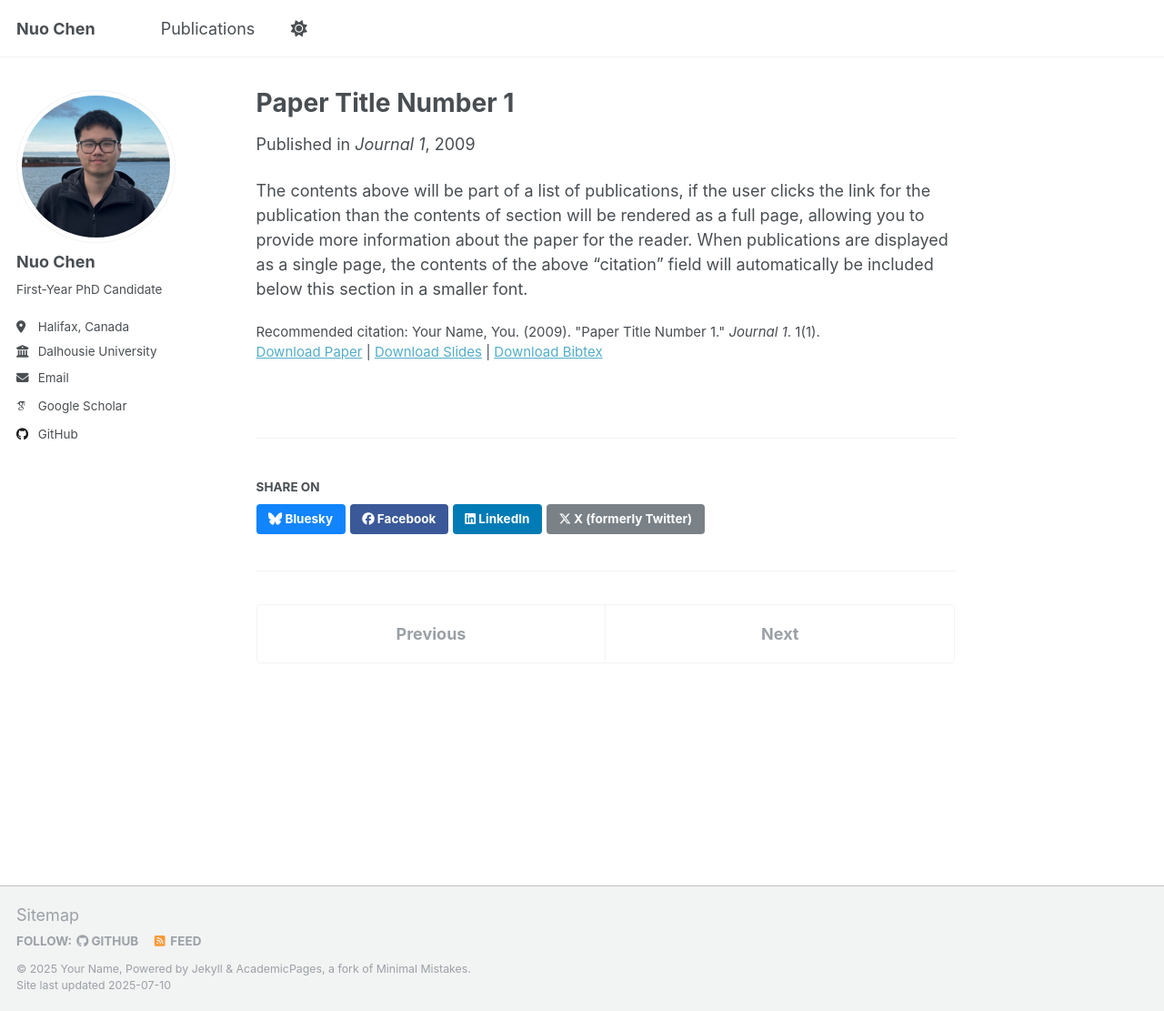
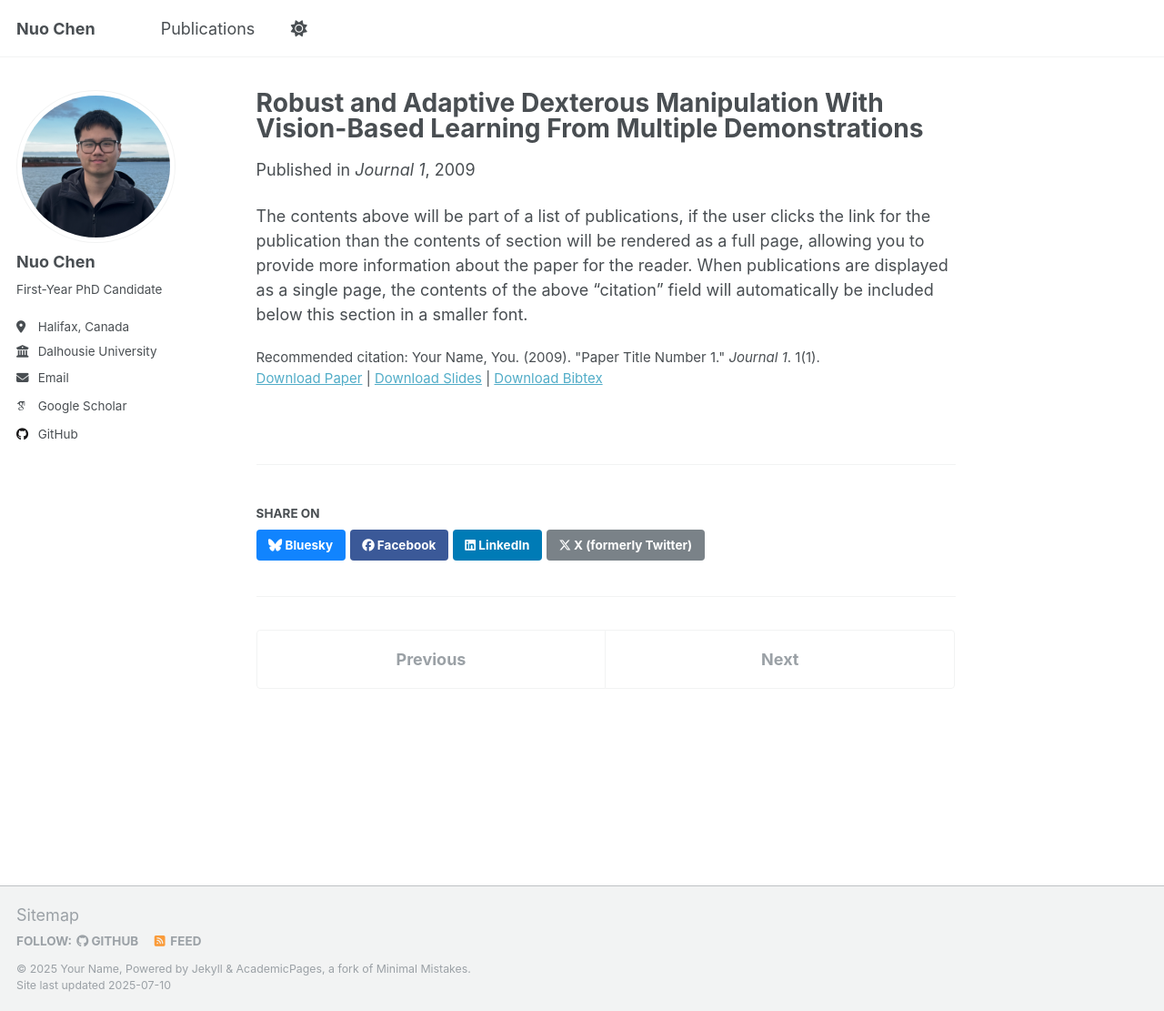
Before and after one commit to NuoChen1999/nuochen1999.github.io, a Jekyll site: the page built from _publications/2009-10-01-paper-title-number-1.md, in a window 1280 px wide and 1111 px high. Shown: the whole window at 91% size. Built offline with Jekyll 4.4.1, drawn with Linux system fonts in a browser that asks for light colours; some web fonts are replaced; a script that is not in the unit is left out.

Commit message:
Update 2009-10-01-paper-title-number-1.md

```diff
--- a/_publications/2009-10-01-paper-title-number-1.md
+++ b/_publications/2009-10-01-paper-title-number-1.md
@@ -1,5 +1,5 @@
 ---
-title: "Paper Title Number 1"
+title: "Robust and Adaptive Dexterous Manipulation With Vision-Based Learning From Multiple Demonstrations"
 collection: publications
 category: manuscripts
 permalink: /publication/2009-10-01-paper-title-number-1
@@ -7,7 +7,7 @@ excerpt: 'This paper is about the number 1. The number 2 is left for future work
 date: 2009-10-01
 venue: 'Journal 1'
 slidesurl: 'http://academicpages.github.io/files/slides1.pdf'
-paperurl: 'http://academicpages.github.io/files/paper1.pdf'
+paperurl: 'https://ieeexplore.ieee.org/abstract/document/10774182'
 bibtexurl: 'http://academicpages.github.io/files/bibtex1.bib'
 citation: 'Your Name, You. (2009). &quot;Paper Title Number 1.&quot; <i>Journal 1</i>. 1(1).'
 ---
```
